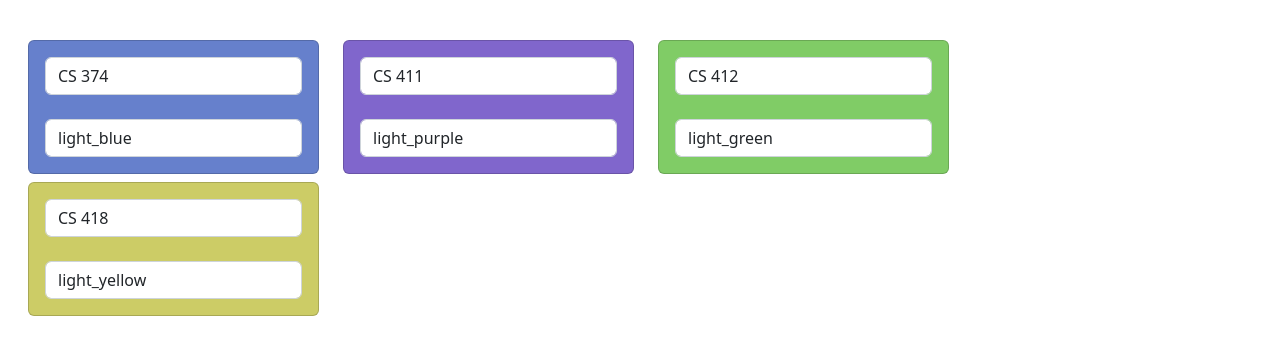
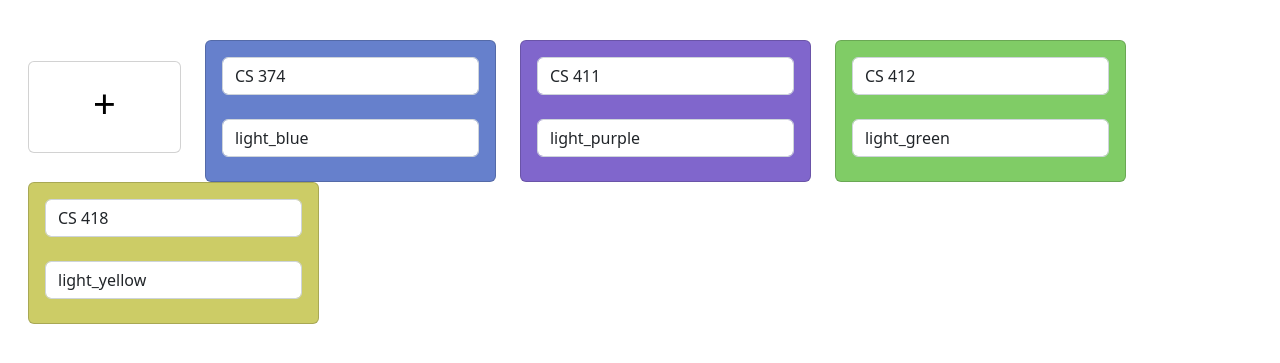
Before and after one commit to Gabgra11/PlanAhead, a Flask app: page /tags in a window 1280 px wide. Shown: the part 56-419 px from the top of the page. Run offline with Flask 2, Linux system fonts and the light colour scheme.

Commit message:
Create add tag button on tag editor

```diff
--- a/app.py
+++ b/app.py
@@ -1,6 +1,7 @@
 '''
 TODO: Figure out how to directly input class string with Jinja
-TODO: Add tag editor page
+TODO: Update existing cards when tag is modified
+TODO: Enforce unique tag names
 TODO: Implement search note/tage feature
 TODO: Click on note to edit
 TODO: Tag-based styling (text color)
@@ -38,10 +39,13 @@ def tags():
     global curr_user
 
     if request.method == "POST":
-        for t in curr_user.tags:
-            if t.name == request.form["tag_name"]:
-                t.name = request.form["tag_name_input"]
-                t.background_color = request.form["bg_color_select"]
+        if request.form["post_type"] == "update":
+            for t in curr_user.tags:
+                if t.name == request.form["tag_name"]:
+                    t.name = request.form["tag_name_input"]
+                    t.background_color = request.form["bg_color_select"]
+        elif request.form["post_type"] == "new_tag":
+            curr_user.tags.append(tag.Tag("", "", ""))
 
     return render_template("tags.html", tag_list = curr_user.tags, bg_colors = tag.Tag.bg_colors)
 
--- a/scripts/note.py
+++ b/scripts/note.py
@@ -10,7 +10,6 @@ class Note:
 
     def parse_title(self):
         for t in self.user.tags:
-            print(t.name)
             if t.name in self.title:
                 self.tag = t
                 return
--- a/templates/tags.html
+++ b/templates/tags.html
@@ -2,30 +2,42 @@
 
 {% block content %}
 <div class="row m-3">
+    <div class="col col-lg-auto">
+        <form method="POST" class="d-flex align-items-center h-100">
+            <input type="hidden" name="post_type" value="new_tag">
+            <button type="submit" class="card mb-2 w-auto h-auto px-5" style="width: 18rem;">
+                <div class="card-body">
+                    <h1>+</h1>
+                </div>
+            </button>
+        </form>
+    </div>
     {% for tag in tag_list %}
     <div class="col col-lg-auto">
         {% if tag.background_color == "light_red" %}
-        <div class="card text-white bg-light_red mb-2 w-auto" style="width: 18rem;">
+        <div class="card text-white bg-light_red mb-2 w-auto h-100" style="width: 18rem;">
         {% elif tag.background_color == "light_orange" %}
-        <div class="card text-white bg-light_orange mb-2 w-auto" style="width: 18rem;">
+        <div class="card text-white bg-light_orange mb-2 w-auto h-100" style="width: 18rem;">
         {% elif tag.background_color == "light_yellow" %}
-        <div class="card text-white bg-light_yellow mb-2 w-auto" style="width: 18rem;">
+        <div class="card text-white bg-light_yellow mb-2 w-auto h-100" style="width: 18rem;">
         {% elif tag.background_color == "light_green" %}
-        <div class="card text-white bg-light_green mb-2 w-auto" style="width: 18rem;">
+        <div class="card text-white bg-light_green mb-2 w-auto h-100" style="width: 18rem;">
         {% elif tag.background_color == "light_blue" %}
-        <div class="card text-white bg-light_blue mb-2 w-auto" style="width: 18rem;">
+        <div class="card text-white bg-light_blue mb-2 w-auto h-100" style="width: 18rem;">
         {% elif tag.background_color == "light_purple" %}
-        <div class="card text-white bg-light_purple mb-2 w-auto" style="width: 18rem;">
+        <div class="card text-white bg-light_purple mb-2 w-auto h-100" style="width: 18rem;">
         {% else %}
-        <div class="card" style="width: 18rem;">
+        <div class="card h-100" style="width: 18rem;">
         {% endif %}
             <div class="card-body">
                 <div class="form-group">
                     <form method="POST">
+                        <input type="hidden" name="post_type" value="update">
                         <input type="hidden" name="tag_name" value="{{ tag.name }}">
-                        <input type="text" class="form-control" name="tag_name_input" value="{{ tag.name }}">
+                        <input type="text" class="form-control" name="tag_name_input" value="{{ tag.name }}" onchange="this.form.submit()">
                         <br>
                         <select class="form-control" name="bg_color_select" onchange="this.form.submit()">
+                            <option selected>Select background color</option>
                             {% for color in bg_colors %}
                                 {% if tag.background_color == color %}
                                     <option selected>{{ color }}</option>
```
